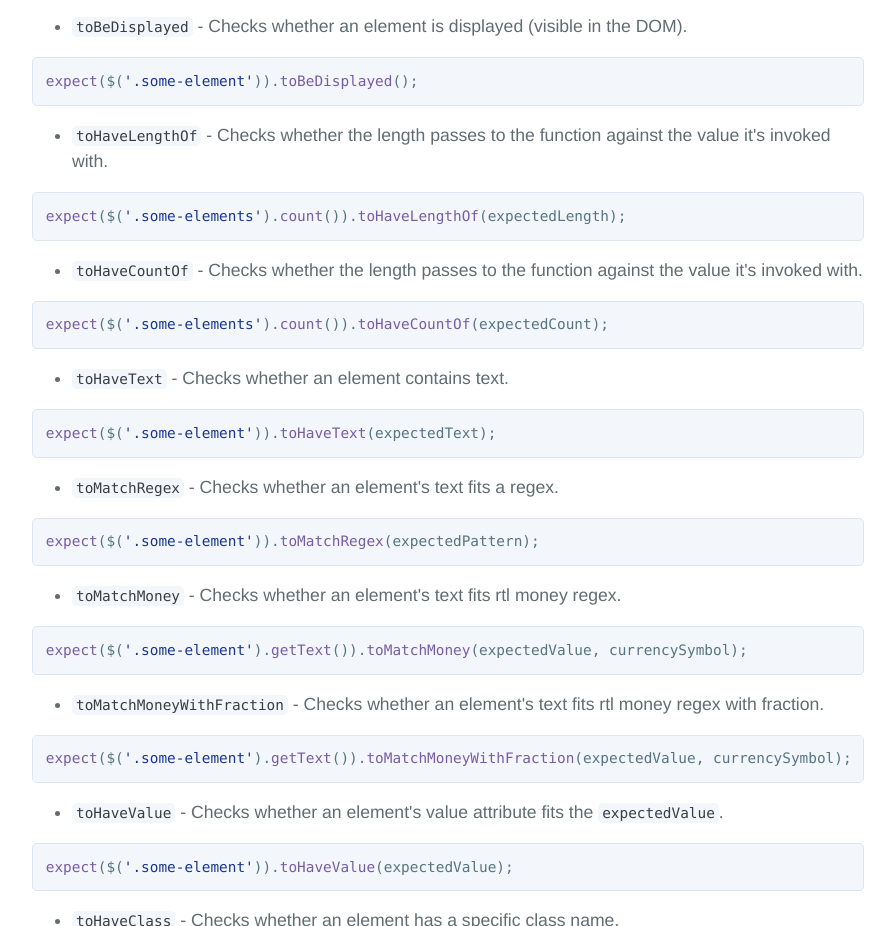
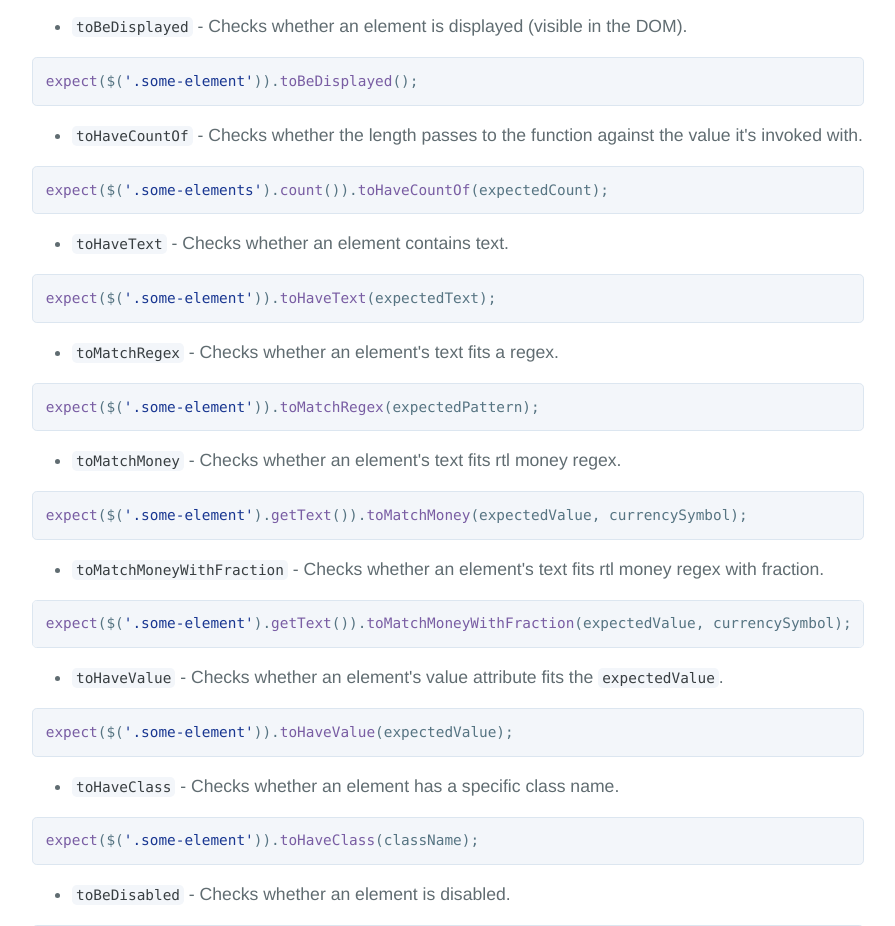
Before and after one commit to wix-incubator/protractor-helpers, a plain HTML site: page index.html in a window 1280 px wide. Shown: the part 3925-4851 px from the top of the page, without its empty margins (192-1087 px from the left). Drawn offline with Linux system fonts and the light colour scheme; a web font is replaced by a local one.

Commit message:
Removed toHaveLengthOf

```diff
--- a/index.html
+++ b/index.html
@@ -293,16 +293,6 @@
 
   <ul>
     <li>
-      <code>toHaveLengthOf</code> - Checks whether the length passes to the function against the value it's invoked with.
-    </li>
-  </ul>
-
-  <div class="highlight highlight-source-js">
-    <pre><span class="pl-en">expect</span>($(<span class="pl-s"><span class="pl-pds">'</span>.some-elements<span class="pl-pds">'</span></span>).<span class="pl-en">count</span>()).<span class="pl-en">toHaveLengthOf</span>(expectedLength);</pre>
-  </div>
-
-  <ul>
-    <li>
       <code>toHaveCountOf</code> - Checks whether the length passes to the function against the value it's invoked with.
     </li>
   </ul>
```
